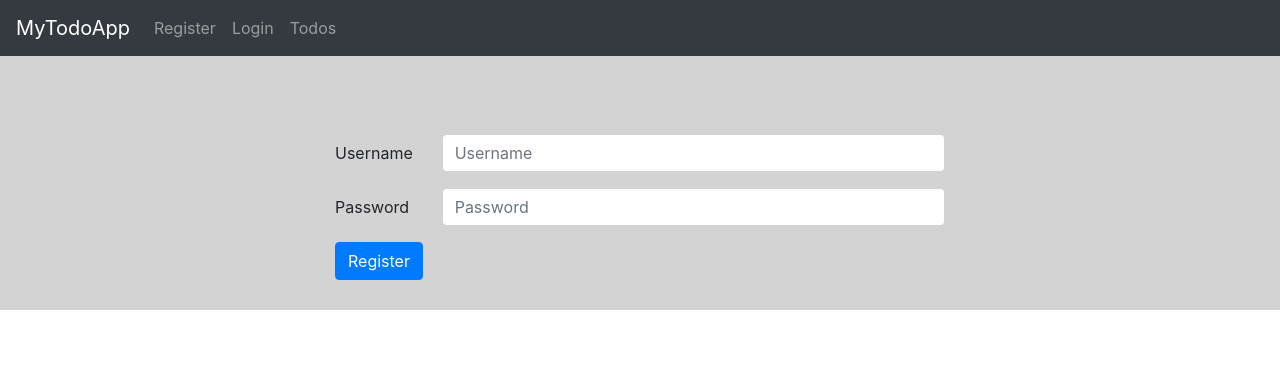
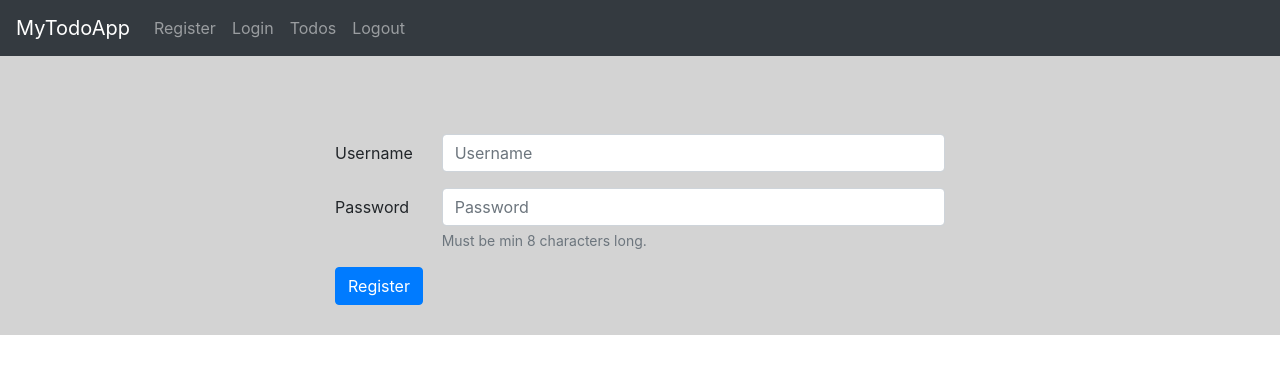
Before and after one commit to gabip86/homework-todo, a React (Create React App) app in the folder frontend/: page /register in a window 1280 px wide. Shown: the top 374 px of the page. Built offline with nearby package versions, Linux system fonts and the light colour scheme.

Commit message:
feat: created form validation

```diff
--- a/frontend/src/App.js
+++ b/frontend/src/App.js
@@ -1,3 +1,4 @@
+import { useState } from 'react'
 import './App.css'
 import {
   BrowserRouter as Router,
@@ -11,9 +12,11 @@ import 'bootstrap/dist/css/bootstrap.min.css'
 import MainTodo from './components/MainTodo'
 
 function App() {
+  const [auth, setAuth] = useState({ user: { username: null }, token: localStorage.getItem('accessToken') })
+
   return (
     <div className="app">
-      <Header />
+      <Header auth={auth} setAuth={setAuth} />
       <Router>
         <Switch>
           <Route exact path="/">
--- a/frontend/src/components/Header.js
+++ b/frontend/src/components/Header.js
@@ -1,19 +1,24 @@
 import React from 'react'
 import { Navbar, Nav } from 'react-bootstrap'
 
-const Header = () => {
+const logout = () => {
+  localStorage.clear('accessToken')
+}
+
+const Header = ({ auth, setAuth }) => {
   return (
     <div>
       <Navbar bg="dark" variant="dark" expand="lg">
         <Navbar.Brand href="/">MyTodoApp</Navbar.Brand>
-        <Navbar.Toggle aria-controls="basic-navbar-nav" />
-        <Navbar.Collapse id="basic-navbar-nav">
+        {/* <Navbar.Toggle aria-controls="basic-navbar-nav" />
+        <Navbar.Collapse id="basic-navbar-nav"> */}
           <Nav className="mr-auto">
             <Nav.Link href="/register">Register</Nav.Link>
             <Nav.Link href="/login">Login</Nav.Link>
             <Nav.Link href="/todos">Todos</Nav.Link>
+            <Nav.Link href="#" onClick={logout}>Logout</Nav.Link>
           </Nav>
-        </Navbar.Collapse>
+        {/* </Navbar.Collapse> */}
       </Navbar>
     </div>
   )
--- a/frontend/src/components/Login.js
+++ b/frontend/src/components/Login.js
@@ -3,7 +3,7 @@ import { useHistory } from 'react-router-dom'
 import { Container, Form, Button, Row, Col } from 'react-bootstrap'
 import axios from 'axios'
 
-function Login() {
+const Login = () => {
   const [inputs, setInputs] = useState({
     username: '',
     password: ''
--- a/frontend/src/components/Register.js
+++ b/frontend/src/components/Register.js
@@ -8,6 +8,7 @@ function Register() {
     username: '',
     password: ''
   })
+  const [validated, setValidated] = useState(false)
   const history = useHistory()
 
   const username = inputs.username
@@ -18,7 +19,13 @@ function Register() {
   }
 
   const handleSubmit = e => {
-    e.preventDefault()
+    const form = e.currentTarget
+    if (form.checkValidity() === false) {
+      e.preventDefault()
+      e.stopPropagation()
+    }
+
+    setValidated(true)
 
     const userObject = JSON.stringify({
       username: username,
@@ -37,9 +44,9 @@ function Register() {
   }
 
   return (
-    <Container className="w-50 mx-auto mt-5">
-      <Form onSubmit={handleSubmit}>
-        <Form.Group as={Row}>
+    <Container className="w-50 mx-auto mt-5 needs-validation">
+      <Form noValidate validated={validated} onSubmit={handleSubmit}>
+        <Form.Group as={Row} controlId="validationCustom01">
           <Form.Label column sm={2}>Username</Form.Label>
           <Col sm={10}>
             <Form.Control
@@ -47,11 +54,16 @@ function Register() {
               value={inputs.username}
               onChange={handleInputChange}
               placeholder="Username"
-              name="username">
-            </Form.Control>
+              name="username"
+              required
+            />
+            <Form.Control.Feedback>Looks Good!</Form.Control.Feedback>
+            <Form.Control.Feedback type="invalid">
+              Username is required.
+            </Form.Control.Feedback>
           </Col>
         </Form.Group>
-        <Form.Group as={Row}>
+        <Form.Group as={Row} controlId="validationCustom02">
           <Form.Label column sm={2}>Password</Form.Label>
           <Col sm={10}>
             <Form.Control
@@ -59,8 +71,17 @@ function Register() {
               value={inputs.password}
               onChange={handleInputChange}
               placeholder="Password"
-              name="password">
-            </Form.Control>
+              name="password"
+              minLength="8"
+              required
+            />
+            <Form.Control.Feedback>Looks Good!</Form.Control.Feedback>
+            <Form.Control.Feedback type="invalid">
+              Password is required and must be min 8 characters long.
+            </Form.Control.Feedback>
+            <Form.Text id="passwordHelpInline" muted>
+              Must be min 8 characters long.
+            </Form.Text>
           </Col>
         </Form.Group>
         <Button variant="primary" type="submit">
```
Lines whose indentation alone changed are shown as unchanged.
